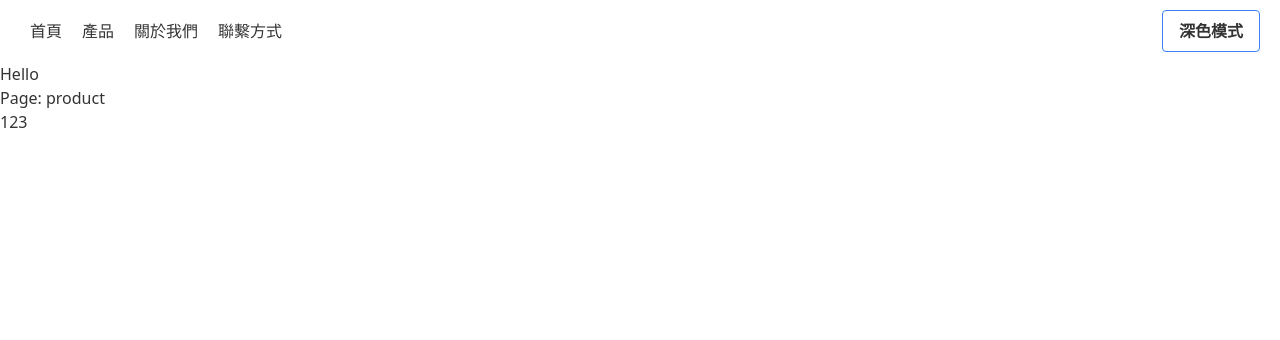
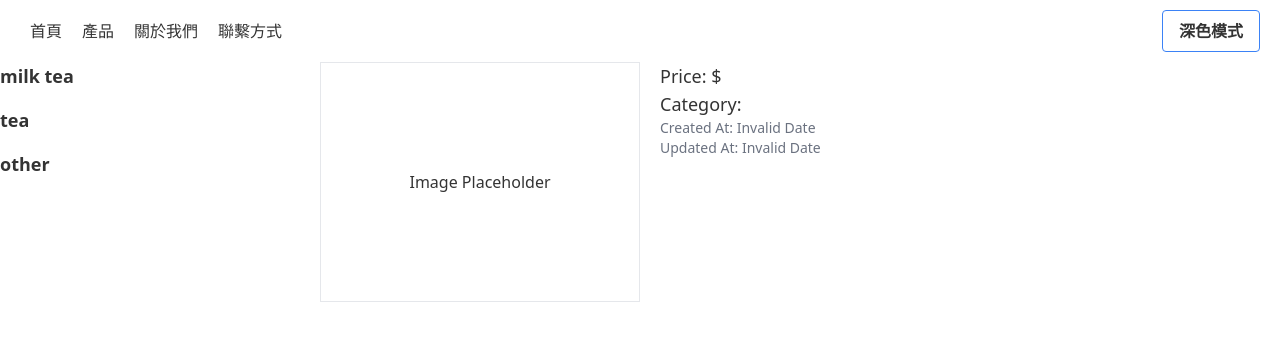
Before and after one commit to alex005489465/drinkshop, a Nuxt app in the folder frontend/drink-client/: page /product in a window 1280 px wide. Shown: the top 340 px of the page. Built offline with nearby package versions, Linux system fonts and the light colour scheme.

Commit message:
finish product page demo;
use pinia to deliver data,
list.id -> categoryStore -> productStore -> display.id；

pinia need to create folder './stores'

```diff
--- a/frontend/drink-client/app.vue
+++ b/frontend/drink-client/app.vue
@@ -1,7 +1,6 @@
 <template>
   <div>
     <TopBar />
-    <p>Hello</p>
   </div>
   <div>
     <NuxtPage />
--- a/frontend/drink-client/components/DarkModeToggle.vue
+++ b/frontend/drink-client/components/DarkModeToggle.vue
@@ -1,14 +1,3 @@
-<template>
-  <div>
-    <!-- <h1>色彩模式: {{ $colorMode.value }}</h1> -->
-    <button class="bg-transparent hover:bg-blue-500 font-semibold py-2 px-4 border
-    border-blue-500 hover:border-transparent rounded" @click="toggleColorMode">
-      {{ buttonText }}
-    </button>
-  </div>
-</template>
-
-
 <script setup>
 import { ref, watch } from 'vue';
 
@@ -25,6 +14,16 @@ watch(() => colorMode.preference, (newMode) => {
 
 </script>
 
+<template>
+  <div>
+    <!-- <h1>色彩模式: {{ $colorMode.value }}</h1> -->
+    <button class="bg-transparent hover:bg-blue-500 font-semibold py-2 px-4 border
+    border-blue-500 hover:border-transparent rounded" @click="toggleColorMode">
+      {{ buttonText }}
+    </button>
+  </div>
+</template>
+
 <style>
 body {
   background-color: #fff;
--- /dev/null
+++ b/frontend/drink-client/components/product/Display.vue
@@ -0,0 +1,45 @@
+<script setup>
+import { useProductStore } from '@/stores/productStore';
+import { computed } from 'vue';
+
+const productStore = useProductStore();
+
+// Get product details through `selectedProduct`
+const product = computed(() => productStore.selectedProductDetails);
+
+// Display default product information if `product` is not found
+const defaultProduct = {
+  id: 0,
+  name: 'Product Not Found',
+  description: 'Please select a product from the list.',
+  price: 0,
+  category: 'none',
+  image_url: '',
+  created_at: new Date().toISOString(),
+  updated_at: new Date().toISOString(),
+};
+
+const currentProduct = computed(() => product.value || defaultProduct);
+</script>
+
+<template>
+  <div>
+    <div style="display: flex;">
+      <div class="w-80 h-60 border flex items-center justify-center">
+        <!-- Product Image -->
+        <img :src="currentProduct.image_url" alt="Product Image" v-if="currentProduct.image_url" />
+        <p v-else>Image Placeholder</p>
+      </div>
+      <div class="ml-5">
+        <h1 class="text-2xl font-bold">{{ currentProduct.name }}</h1>
+        <p>{{ currentProduct.description }}</p>
+        <p class="text-lg">Price: ${{ currentProduct.price }}</p>
+        <p class="text-lg">Category: {{ currentProduct.category }}</p>
+        <p class="text-sm text-gray-500">Created At: {{ new Date(currentProduct.created_at).toLocaleString() }}</p>
+        <p class="text-sm text-gray-500">Updated At: {{ new Date(currentProduct.updated_at).toLocaleString() }}</p>
+      </div>
+    </div>
+  </div>
+</template>
+
+<style scoped></style>
--- /dev/null
+++ b/frontend/drink-client/components/product/List.vue
@@ -0,0 +1,40 @@
+<script setup lang="ts">
+import { computed } from 'vue';
+import { useCategoryStore } from '@/stores/categoryStore';
+
+const categoryStore = useCategoryStore();
+
+const categories = computed(() => categoryStore.categories);
+const selectedProduct = computed(() => categoryStore.selectedProduct);
+
+function toggleCategory(category) {
+  categoryStore.toggleCategory(category);
+}
+
+function selectProduct(productId) {
+  categoryStore.selectProduct(productId);
+}
+</script>
+
+<template>
+  <div>
+      <ul>
+        <li v-for="category in categories" :key="category.name" class="mb-4">
+          <h2 class="text-lg font-semibold cursor-pointer" @click="toggleCategory(category)">
+            {{ category.name }}
+          </h2>
+          <ul v-show="category.isOpen" class="list-disc list-inside">
+            <li v-for="drink in category.drinks" :key="drink.productId">
+              <a href="#" @click.prevent="selectProduct(drink.productId)">
+                {{ drink.name }}
+              </a>
+            </li>
+          </ul>
+        </li>
+      </ul>
+  </div>
+</template>
+
+<style scoped>
+/* Add your custom styles here */
+</style>
--- a/frontend/drink-client/nuxt.config.ts
+++ b/frontend/drink-client/nuxt.config.ts
@@ -10,7 +10,8 @@ export default defineNuxtConfig({
     },
   },
   modules: [
-    '@nuxtjs/color-mode'
+    '@nuxtjs/color-mode',
+    '@pinia/nuxt'
   ],
   /*
   colorMode: {
--- a/frontend/drink-client/package.json
+++ b/frontend/drink-client/package.json
@@ -11,7 +11,9 @@
   },
   "dependencies": {
     "@nuxtjs/color-mode": "^3.5.2",
+    "@pinia/nuxt": "^0.9.0",
     "nuxt": "^3.14.1592",
+    "pinia": "^2.3.0",
     "vue": "latest",
     "vue-router": "latest"
   },
--- a/frontend/drink-client/pages/product.vue
+++ b/frontend/drink-client/pages/product.vue
@@ -1,9 +1,13 @@
 <script setup lang="ts"></script>
 
 <template>
-  <div>
-    Page: product
-    <p>123</p>
+  <div class="flex">
+    <div class="w-3/12">
+      <product-list />
+    </div>
+    <div class="w-9/12">
+      <product-display />
+    </div>
   </div>
 </template>
 
--- /dev/null
+++ b/frontend/drink-client/stores/categoryStore.js
@@ -0,0 +1,46 @@
+import { defineStore } from 'pinia';
+
+export const useCategoryStore = defineStore('categoryStore', {
+    state: () => ({
+        categories,
+        selectedProduct: null,
+    }),
+    actions: {
+        toggleCategory(category) {
+            category.isOpen = !category.isOpen;
+        },
+        selectProduct(productId) {
+            this.selectedProduct = productId;
+        }
+    }
+});
+
+const categories = [
+    {
+        name: 'milk tea',
+        drinks: [
+            { name: 'Classic Milk Tea', productId: 1 },
+            { name: 'Matcha Milk Tea', productId: 2 },
+            { name: 'Brown Sugar Milk Tea', productId: 3 }
+        ],
+        isOpen: false
+    },
+    {
+        name: 'tea',
+        drinks: [
+            { name: 'Green Tea', productId: 4 },
+            { name: 'Black Tea', productId: 5 },
+            { name: 'Oolong Tea', productId: 6 }
+        ],
+        isOpen: false
+    },
+    {
+        name: 'other',
+        drinks: [
+            { name: 'Lemonade', productId: 7 },
+            { name: 'Herbal Infusion', productId: 8 },
+            { name: 'Iced Coffee', productId: 9 }
+        ],
+        isOpen: false
+    }
+]
--- /dev/null
+++ b/frontend/drink-client/stores/productStore.js
@@ -0,0 +1,69 @@
+import { defineStore } from 'pinia';
+import { computed } from 'vue';
+import { useCategoryStore } from './categoryStore';
+
+export const useProductStore = defineStore('productStore', {
+    state: () => ({
+        products
+    }),
+    getters: {
+        selectedProductDetails: (state) => {
+            const categoryStore = useCategoryStore();
+            const selectedProductId = categoryStore.selectedProduct;
+            return state.products.find(product => product.id === selectedProductId) || {};
+        }
+    }
+});
+
+const products = [
+    {
+        id: 1,
+        name: 'Classic Milk Tea',
+        description: 'A smooth and rich milk tea with a classic taste.',
+        price: 3.50,
+        category: 'milk tea',
+        image_url: 'https://via.placeholder.com/640x480.png/00ccaa?text=Classic+Milk+Tea',
+        created_at: '2024-12-10T10:30:00.000000Z',
+        updated_at: '2024-12-10T10:30:00.000000Z'
+    },
+    {
+        id: 2,
+        name: 'Matcha Milk Tea',
+        description: 'A refreshing blend of matcha and milk for a perfect balance.',
+        price: 4.00,
+        category: 'milk tea',
+        image_url: 'https://via.placeholder.com/640x480.png/00ccaa?text=Matcha+Milk+Tea',
+        created_at: '2024-12-11T11:00:00.000000Z',
+        updated_at: '2024-12-11T11:00:00.000000Z'
+    },
+    {
+        id: 3,
+        name: 'Brown Sugar Milk Tea',
+        description: 'Sweet and creamy milk tea with a rich brown sugar flavor.',
+        price: 4.50,
+        category: 'milk tea',
+        image_url: 'https://via.placeholder.com/640x480.png/00ccaa?text=Brown+Sugar+Milk+Tea',
+        created_at: '2024-12-12T12:45:00.000000Z',
+        updated_at: '2024-12-12T12:45:00.000000Z'
+    },
+    {
+        id: 4,
+        name: 'Green Tea',
+        description: 'A pure and refreshing green tea with a delicate taste.',
+        price: 2.50,
+        category: 'tea',
+        image_url: 'https://via.placeholder.com/640x480.png/00ccaa?text=Green+Tea',
+        created_at: '2024-12-13T09:15:00.000000Z',
+        updated_at: '2024-12-13T09:15:00.000000Z'
+    },
+    {
+        id: 5,
+        name: 'Oolong Tea',
+        description: 'A fragrant and aromatic tea with a full-bodied flavor.',
+        price: 3.00,
+        category: 'tea',
+        image_url: 'https://via.placeholder.com/640x480.png/00ccaa?text=Oolong+Tea',
+        created_at: '2024-12-13T09:45:00.000000Z',
+        updated_at: '2024-12-13T09:45:00.000000Z'
+    }
+];
```
Also changed, not shown: 1 other file (tests, documents, lock files or other folders).
